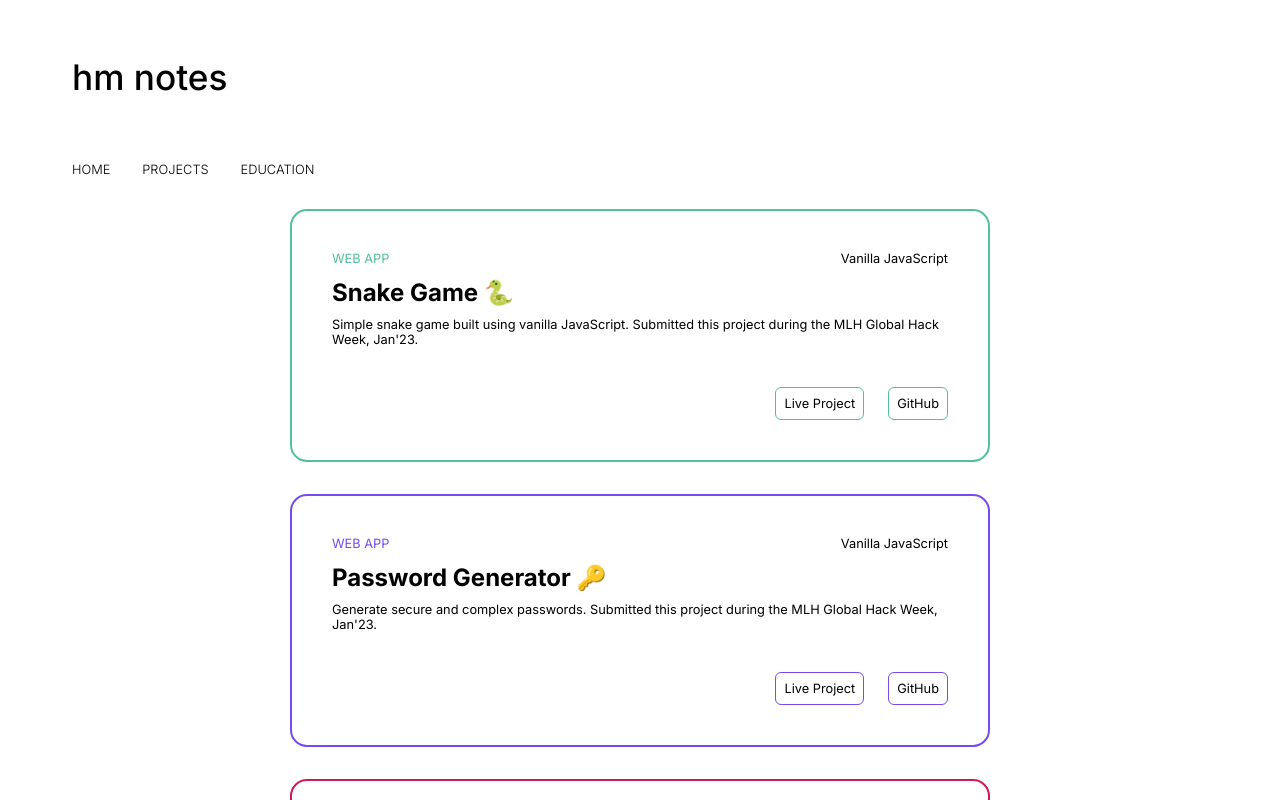
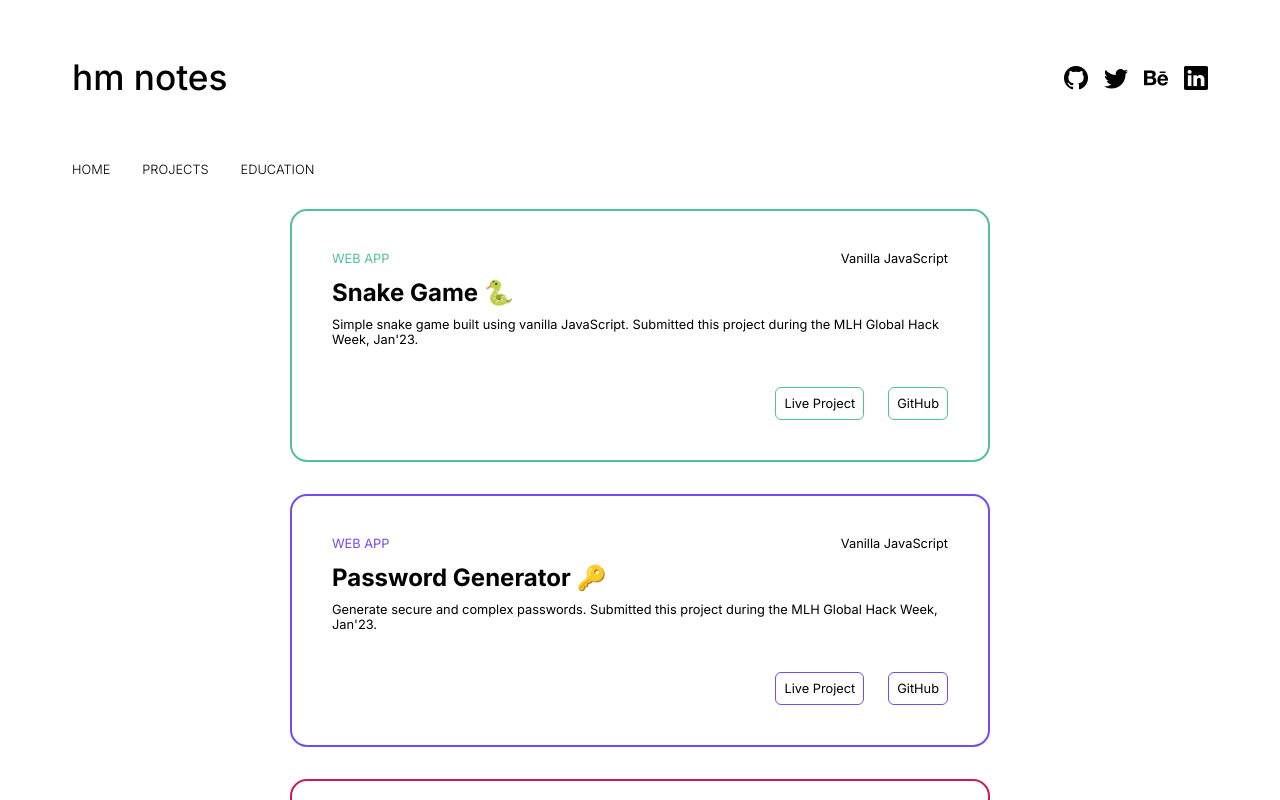
Before and after one commit to Hritvik-Mohan/hm-portfolio, a React (Vite) app: page /projects in a window 1280 px wide. Shown: the top 800 px of the page. Built offline with nearby package versions, Linux system fonts and the light colour scheme.

Commit message:
feat link icons

```diff
--- a/src/components/Header/Header.jsx
+++ b/src/components/Header/Header.jsx
@@ -13,11 +13,8 @@ export default function Header() {
           {/* <p>Frontend Developer</p> */}
         </div>
       </div>
-      {/* <div className="links">
+      <div className="links">
         <div className='icons'>
-          <div className='profile-icon'>
-            <img className='profile-mod' src="https://pbs.twimg.com/profile_images/1564180600382054400/pQOmGGFo_400x400.jpg" alt="" srcset="" />
-          </div>
           <div>
             <a href="https://github.com/Hritvik-Mohan" target="_blank"><i class="bi bi-github"></i></a>
           </div>
@@ -31,10 +28,10 @@ export default function Header() {
             <a href="https://www.linkedin.com/in/hritvik-mohan-33162b131/" target="_blank"><i class="bi bi-linkedin"></i></a>
           </div>
         </div>
-        <div className='resume'>
+        {/* <div className='resume'>
           <a href='https://drive.google.com/file/d/1H-3U0OWmvIwAfJRYK10pkj5Un-tFX8wA/view?usp=sharing' target="_blank">Resume.pdf</a>
-        </div>
-      </div> */}
+        </div> */}
+      </div>
     </div>
     </>
   )
```
